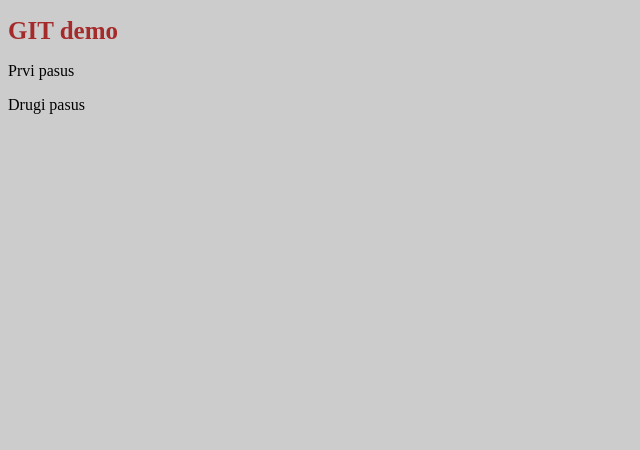
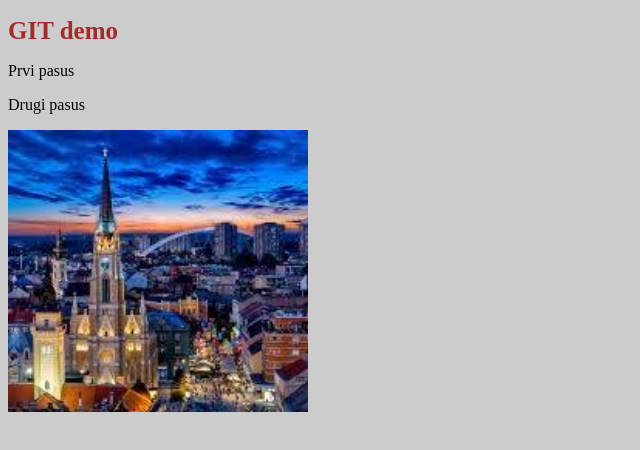
Before and after one commit to marijanagrujcic/smart, a plain HTML site: page index.html in a window 1280 px wide. Shown: the whole page, without its empty margins (0-640 px from the left). Drawn offline with Linux system fonts and the light colour scheme.

Commit message:
Dodata slika

```diff
--- a/index.html
+++ b/index.html
@@ -10,5 +10,6 @@
     <h1>GIT demo</h1>
     <p>Prvi pasus</p>
     <p>Drugi pasus</p>
+    <img src="./image/novisad.jfif" alt="novi_sad slika" width="300px" />
 </body>
 </html>
```
Also changed, not shown: image/novisad.jfif (added).
